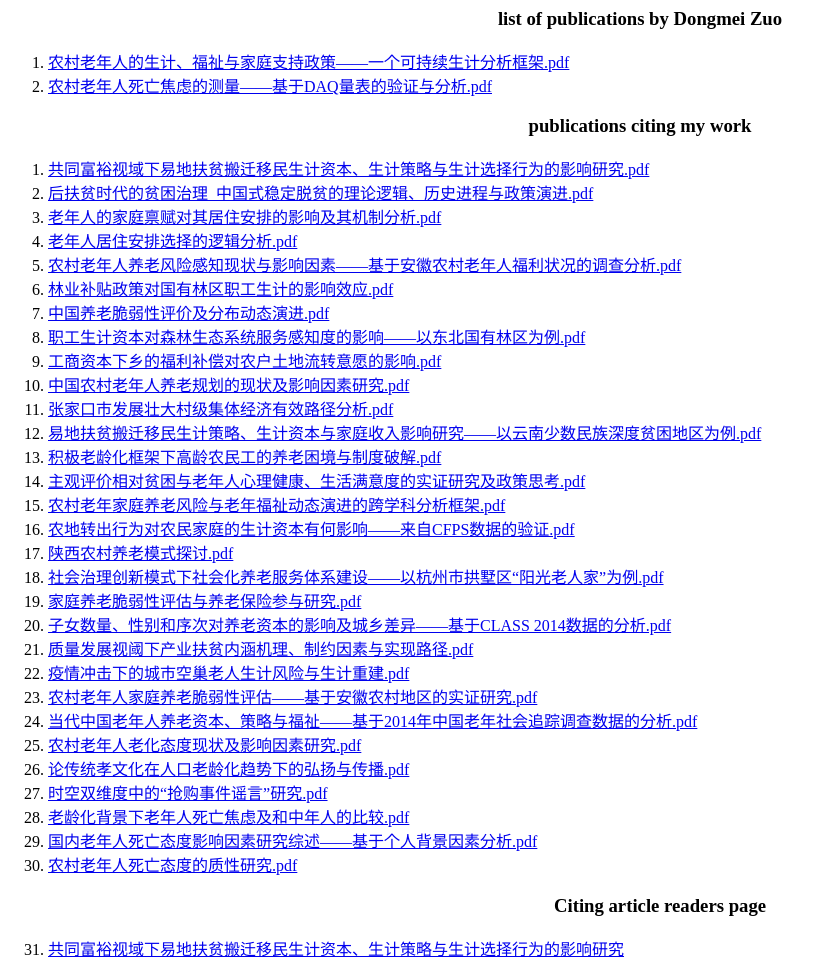
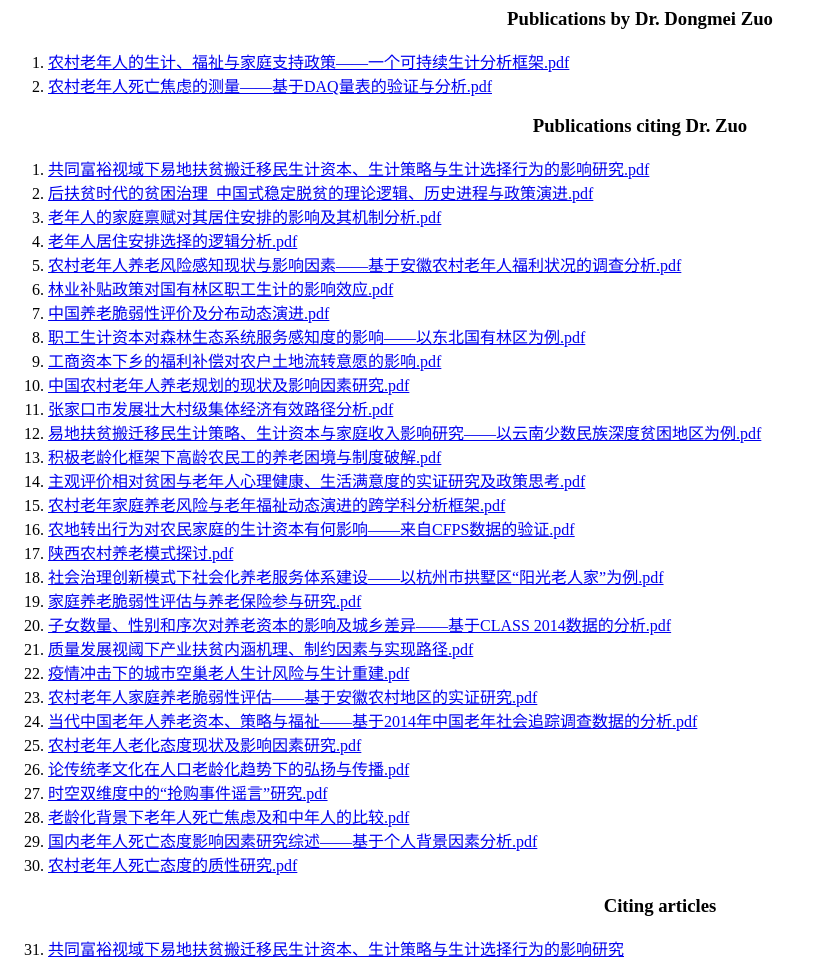
Before and after one commit to sayOnesa/dongmei_citation_site, a plain HTML site: page publications.html in a window 1280 px wide. Shown: the top 961 px of the page, without its empty margins (0-821 px from the left). Drawn offline with Linux system fonts and the light colour scheme.

Commit message:
Renamed headers

```diff
--- a/publications.html
+++ b/publications.html
@@ -4,14 +4,14 @@
 
 <body>
 <!-------->
-    <h3 style="text-align:center">list of publications by Dongmei Zuo</h3>
+    <h3 style="text-align:center">Publications by Dr. Dongmei Zuo</h3>
     <ol>
     <li><a href="pdf/农村老年人的生计、福祉与家庭支持政策——一个可持续生计分析框架.pdf" target="_blank" title="directs to article page">农村老年人的生计、福祉与家庭支持政策——一个可持续生计分析框架.pdf</a></li>
     <li><a href="pdf/农村老年人死亡焦虑的测量——基于DAQ量表的验证与分析.pdf" target="_blank" title="directs to article page">农村老年人死亡焦虑的测量——基于DAQ量表的验证与分析.pdf</a></li>
     </ol>
 
 <!-------->
-    <h3 style="text-align:center">publications citing my work</h3>
+    <h3 style="text-align:center">Publications citing Dr. Zuo</h3>
     <ol>
         <li><a href="pdf/共同富裕视域下易地扶贫搬迁移民生计资本、生计策略与生计选择行为的影响研究.pdf" target="_blank" title="directs to article page">共同富裕视域下易地扶贫搬迁移民生计资本、生计策略与生计选择行为的影响研究.pdf</a></li>
         <li><a href="pdf/后扶贫时代的贫困治理_中国式稳定脱贫的理论逻辑、历史进程与政策演进.pdf" target="_blank" title="directs to publication">后扶贫时代的贫困治理_中国式稳定脱贫的理论逻辑、历史进程与政策演进.pdf</a></li>
@@ -44,7 +44,7 @@
         <li><a href="pdf/国内老年人死亡态度影响因素研究综述——基于个人背景因素分析.pdf" target="_blank" title="directs to publication">国内老年人死亡态度影响因素研究综述——基于个人背景因素分析.pdf</a></li>
         <li><a href="pdf/农村老年人死亡态度的质性研究.pdf" target="_blank" title="directs to publication">农村老年人死亡态度的质性研究.pdf</a></li>
 
-        <h3 style="text-align:center">Citing article readers page</h3>
+        <h3 style="text-align:center">Citing articles</h3>
     <li><a href="共同富裕视域下易地扶贫搬迁移民生计资本、生计策略与生计选择行为的影响研究.html" target="_blank" title="directs to publication">共同富裕视域下易地扶贫搬迁移民生计资本、生计策略与生计选择行为的影响研究</a></li>
     <li><a href="后扶贫时代的贫困治理中国式稳定脱贫的理论逻辑、历史进程与政策演进.html" target="_blank" title="directs to publication">后扶贫时代的贫困治理_中国式稳定脱贫的理论逻辑、历史进程与政策演进</a></li>
     <li><a href="老年人的家庭禀赋对其居住安排的影响及其机制分析.html" target="_blank" title="directs to publication">老年人的家庭禀赋对其居住安排的影响及其机制分析</a></li>
```
